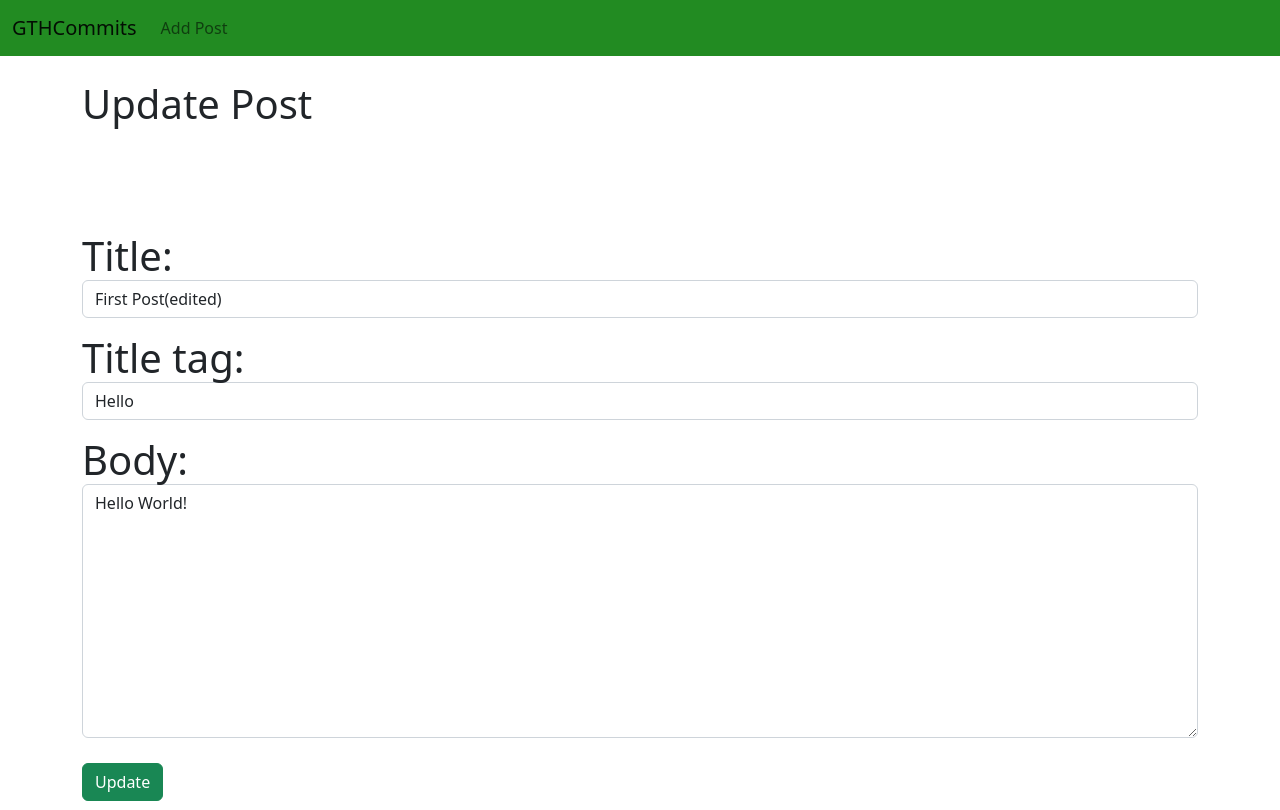
After one commit to LuccaCasalecchi/CMS-Green-Team-HackerClub, a Django app: page /article/edit/17 in a window 1280 px wide. The commit adds this page. Run offline with Django 4.2, Linux system fonts and the light colour scheme; data comes from the database, SQL or seed files in the repository; both versions use the stored data as it was after the commit.

Commit message:
edit posts

```diff
--- a/cmsgreenteam/forms.py
+++ b/cmsgreenteam/forms.py
@@ -12,3 +12,15 @@ class PostForm(forms.ModelForm):
       'author': forms.Select(attrs={'class':'form-control'}),
       'body': forms.Textarea(attrs={'class':'form-control','placeholder':'Enter body'}),
     }
+
+class EditForm(forms.ModelForm):
+    class Meta:
+      model = Post
+      fields = ('title', 'title_tag','body',)
+
+      widgets = {
+        'title': forms.TextInput(attrs={'class':'form-control','placeholder':'Enter title'}),
+        'title_tag': forms.TextInput(attrs={'class':'form-control'}),
+        #'author': forms.Select(attrs={'class':'form-control'}),
+        'body': forms.Textarea(attrs={'class':'form-control','placeholder':'Enter body'}),
+      }
--- a/cmsgreenteam/templates/article_details.html
+++ b/cmsgreenteam/templates/article_details.html
@@ -3,7 +3,7 @@
 
 {% block content %}
 <h1>{{post.title}}<h1>
-  <small>By: {{post.author.first_name}}</small>
+  <small>By: {{post.author.first_name}}-  <small><a href="{% url 'update_post' post.pk %}">Edit</a></small></small>
   <hr>
   <br/>
   {{post.body}}
--- /dev/null
+++ b/cmsgreenteam/templates/update_post.html
@@ -0,0 +1,16 @@
+{% extends 'base.html' %}
+{% block title %} Create a New Post {% endblock %}
+{% block content %}
+<h1>Update Post<h1/>
+<br/><br/>
+<div class="form-group">
+  <form method="POST">
+      {% csrf_token %}
+      {{form.as_p}}
+      <button class="btn btn-success">Update</button>
+  <form/>
+</div>
+
+
+
+{% endblock %}
--- a/cmsgreenteam/urls.py
+++ b/cmsgreenteam/urls.py
@@ -1,9 +1,10 @@
 from django.urls import path
 #from . import views
-from .views import ArticleDetailView, HomeView,AddPostView
+from .views import ArticleDetailView, HomeView,AddPostView,UpdatePostView
 urlpatterns = [
     #path('', views.home, name='home'),
     path('', HomeView.as_view(), name='home'),
     path('article/<int:pk>', ArticleDetailView.as_view(), name='article-detail'),
     path('add_post/', AddPostView.as_view(), name='add_post'),
+    path('article/edit/<int:pk>', UpdatePostView.as_view(), name='update_post'),
 ]
--- a/cmsgreenteam/views.py
+++ b/cmsgreenteam/views.py
@@ -1,7 +1,7 @@
 from django.shortcuts import render
-from django.views.generic import ListView, DetailView,CreateView
+from django.views.generic import ListView, DetailView,CreateView,UpdateView
 from cmsgreenteam.models import Post
-from .forms import PostForm
+from .forms import PostForm,EditForm
 
 #def home(request):
    # return render(request, 'home.html',{})
@@ -21,3 +21,9 @@ class AddPostView(CreateView):
     template_name = 'add_post.html'
     #fields='__all__'
     #fields=('title','body')
+
+class UpdatePostView(UpdateView):
+    model = Post
+    form_class= EditForm
+    template_name = 'update_post.html'
+    #fields = ['title','title_tag','body']
```
Also changed, not shown: cmsgreenteam/templates/home.html (+7 -2 lines), db.sqlite3.
